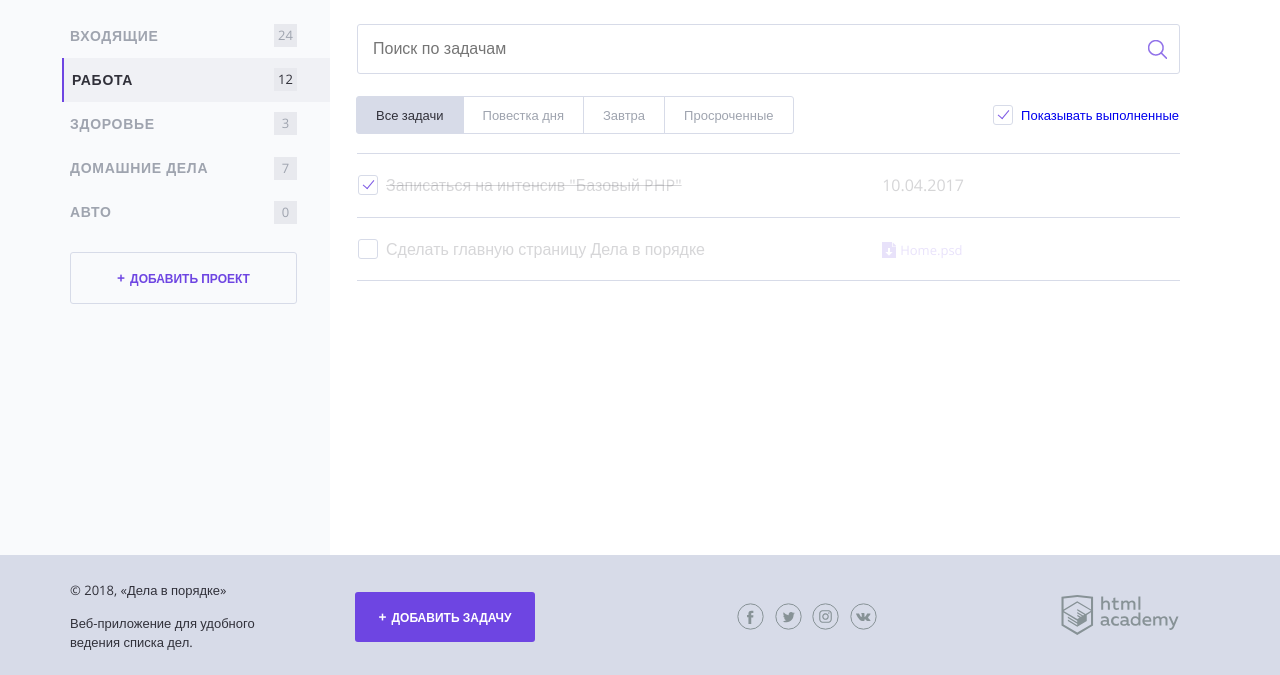
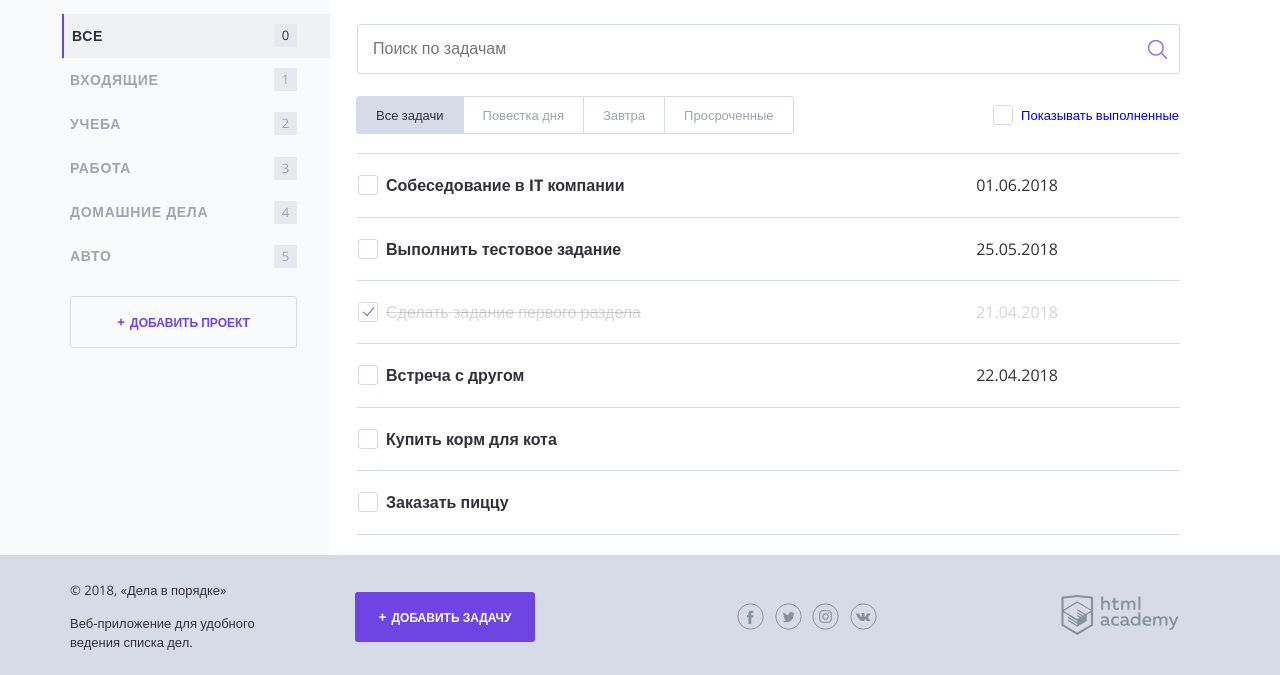
Before and after one commit to devilportez/109619-doingsdone, a PHP site: page / in a window 1280 px wide. Shown: the part 125-800 px from the top of the page. Run offline with PHP 8.4, Linux system fonts and the light colour scheme.

Commit message:
Array iteration

```diff
--- a/index.php
+++ b/index.php
@@ -1,6 +1,50 @@
 <?php
-// показывать или нет выполненные задачи
-$show_complete_tasks = rand(0, 1);
+$projects = [
+    "Все",
+    "Входящие",
+    "Учеба",
+    "Работа",
+    "Домашние дела",
+    "Авто"
+];
+$tasks = [
+    [
+        "task" => "Собеседование в IT компании",
+        "date" => "01.06.2018",
+        "category" => $projects[3],
+        "is_completed" => false
+    ],
+    [
+        "task" => "Выполнить тестовое задание",
+        "date" => "25.05.2018",
+        "category" => $projects[3],
+        "is_completed" => false
+    ],
+    [
+        "task" => "Сделать задание первого раздела",
+        "date" => "21.04.2018",
+        "category" => $projects[2],
+        "is_completed" => true
+    ],
+    [
+        "task" => "Встреча с другом",
+        "date" => "22.04.2018",
+        "category" => $projects[1],
+        "is_completed" => false
+    ],
+    [
+        "task" => "Купить корм для кота",
+        "date" => "",
+        "category" => $projects[4],
+        "is_completed" => false
+    ],
+    [
+        "task" => "Заказать пиццу",
+        "date" => "",
+        "category" => $projects[4],
+        "is_completed" => false
+    ]
+];
 ?>
 <!DOCTYPE html>
 <html lang="ru">
@@ -45,30 +89,17 @@ $show_complete_tasks = rand(0, 1);
 
                 <nav class="main-navigation">
                     <ul class="main-navigation__list">
-                        <li class="main-navigation__list-item">
-                            <a class="main-navigation__list-item-link" href="#">Входящие</a>
-                            <span class="main-navigation__list-item-count">24</span>
-                        </li>
-
-                        <li class="main-navigation__list-item main-navigation__list-item--active">
-                            <a class="main-navigation__list-item-link" href="#">Работа</a>
-                            <span class="main-navigation__list-item-count">12</span>
-                        </li>
-
-                        <li class="main-navigation__list-item">
-                            <a class="main-navigation__list-item-link" href="#">Здоровье</a>
-                            <span class="main-navigation__list-item-count">3</span>
-                        </li>
-
-                        <li class="main-navigation__list-item">
-                            <a class="main-navigation__list-item-link" href="#">Домашние дела</a>
-                            <span class="main-navigation__list-item-count">7</span>
-                        </li>
-
-                        <li class="main-navigation__list-item">
-                            <a class="main-navigation__list-item-link" href="#">Авто</a>
-                            <span class="main-navigation__list-item-count">0</span>
-                        </li>
+                        <?php foreach ($projects as $key => $project): ?>
+                            <li
+                                class="
+                                    main-navigation__list-item
+                                    <?php if ($key === 0) echo "main-navigation__list-item--active"; ?>
+                                "
+                            >
+                                <a class="main-navigation__list-item-link" href="#"><?=$project;?></a>
+                                <span class="main-navigation__list-item-count"><?=$key;?></span>
+                            </li>
+                        <?php endforeach; ?>
                     </ul>
                 </nav>
 
@@ -94,48 +125,34 @@ $show_complete_tasks = rand(0, 1);
 
                     <label class="checkbox">
                         <a href="/">
-                            <!--добавить сюда аттрибут "checked", если переменная $show_complete_tasks равна единице-->
-                            <input
-                                class="checkbox__input visually-hidden"
-                                type="checkbox"
-                                <?php if ($show_complete_tasks === 1): ?>
-                                    checked
-                                <?php endif; ?>
-                            >
+                            <input class="checkbox__input visually-hidden" type="checkbox">
                             <span class="checkbox__text">Показывать выполненные</span>
                         </a>
                     </label>
                 </div>
 
                 <table class="tasks">
-                    <!--показывать следующий тег <tr/>, если переменная $show_complete_tasks равна единице-->
-                    <?php if ($show_complete_tasks === 1): ?>
-                        <tr class="tasks__item task task--completed">
+                    <?php foreach ($tasks as $key => $task): ?>
+                        <tr
+                            class="
+                                tasks__item task
+                                <?php if ($task["is_completed"]) echo "task--completed"; ?>
+                            "
+                        >
                             <td class="task__select">
                                 <label class="checkbox task__checkbox">
-                                    <input class="checkbox__input visually-hidden" type="checkbox" checked>
-                                    <span class="checkbox__text">Записаться на интенсив "Базовый PHP"</span>
+                                    <input
+                                        class="checkbox__input visually-hidden"
+                                        type="checkbox"
+                                        <?php if ($task["is_completed"]) echo "checked"; ?>
+                                    >
+                                    <span class="checkbox__text"><?=$task["task"]?></span>
                                 </label>
                             </td>
-                            <td class="task__date">10.04.2017</td>
+                            <td class="task__date"><?=$task["date"]?></td>
                             <td class="task__controls"></td>
                         </tr>
-                    <?php endif; ?>
-
-                    <tr class="tasks__item task task--completed">
-                        <td class="task__select">
-                            <label class="checkbox task__checkbox">
-                                <input class="checkbox__input visually-hidden" type="checkbox" checked>
-                                <a href="/"><span class="checkbox__text">Сделать главную страницу Дела в порядке</span></a>
-                            </label>
-                        </td>
-
-                        <td class="task__file">
-                            <a class="download-link" href="#">Home.psd</a>
-                        </td>
-
-                        <td class="task__date"></td>
-                    </tr>
+                    <?php endforeach; ?>
                 </table>
             </main>
         </div>
```
